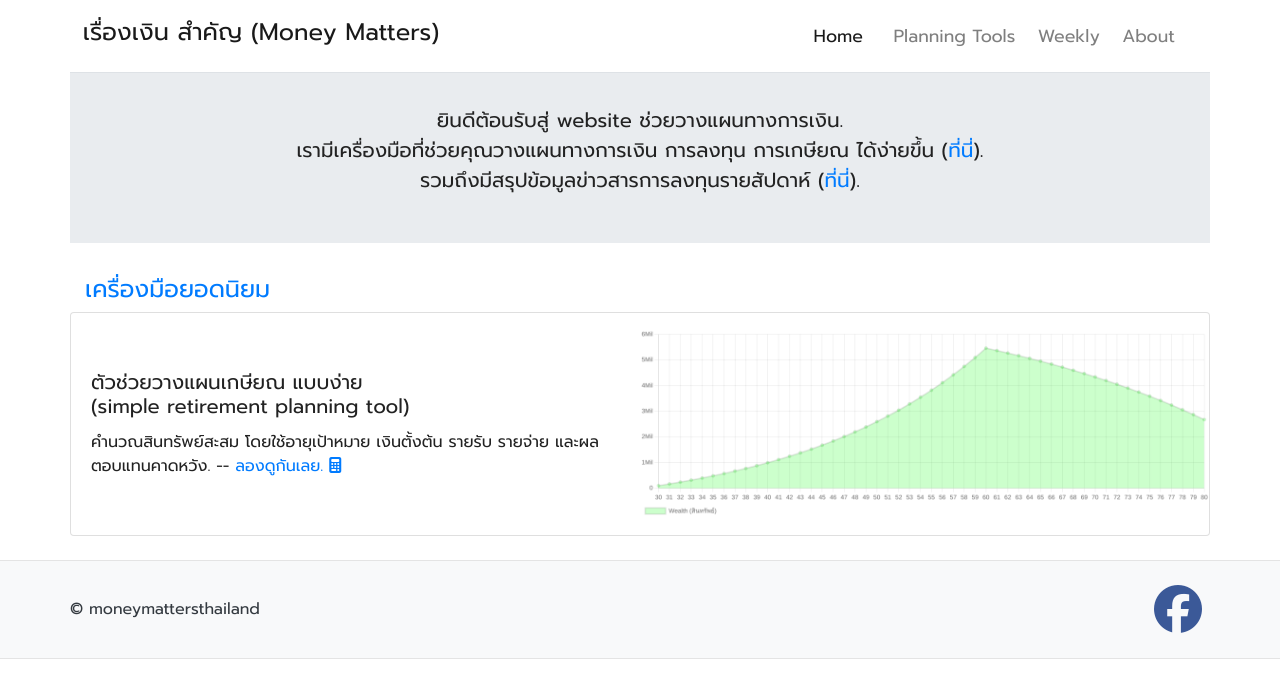
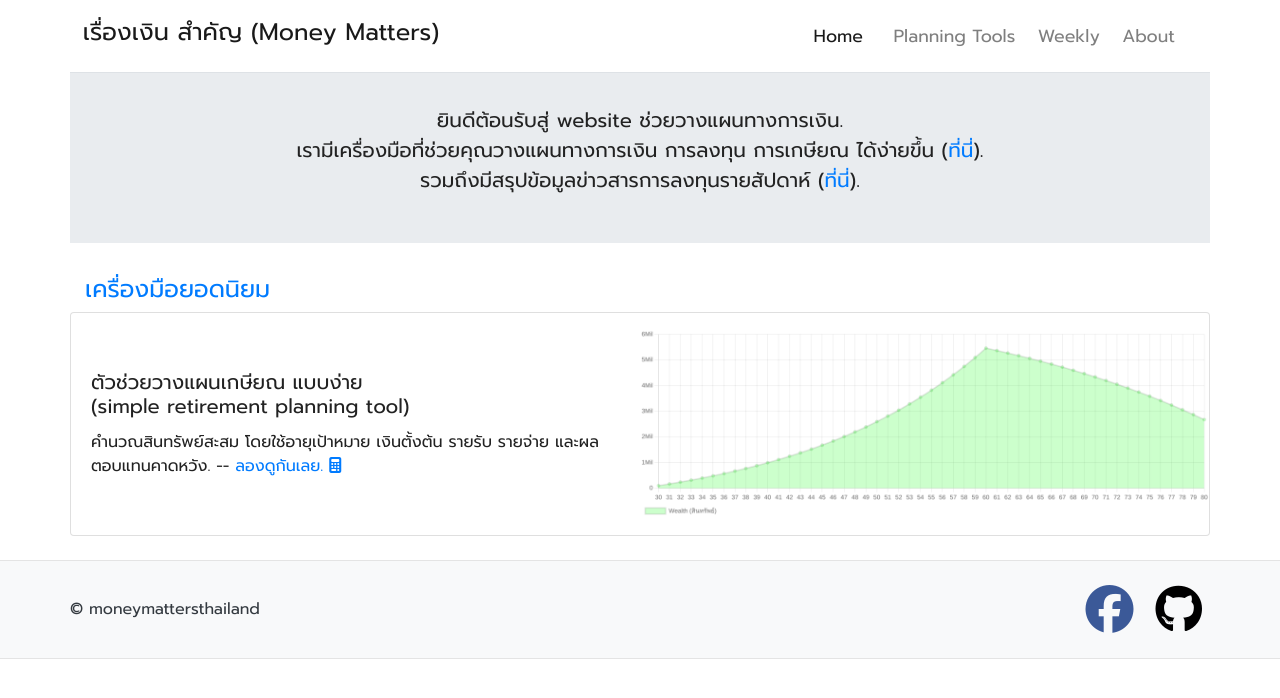
Before and after one commit to moneysart/moneysart.github.io, a Jekyll site: the page built from index.html, in a window 1280 px wide. Shown: the top 698 px of the page. Built offline with Jekyll 4.4.1, drawn with Linux system fonts in a browser that asks for light colours; nearby versions of some CDN libraries.

Commit message:
add github link to footer

```diff
--- a/_includes/footer.html
+++ b/_includes/footer.html
@@ -17,9 +17,9 @@
                 <a class="mx-2" href="{{ site.social.facebook }}">
                     <i class="fab fa-facebook fa-3x" style="color:#3b5998;"></i>
                 </a>
-                <!-- <a class="mx-2" href="{{ site.social.github }}">
+                <a class="mx-2" href="{{ site.social.github }}">
                     <i class="fab fa-github fa-3x" style="color:#000;"></i>
-                </a> -->
+                </a>
             </div>
         </div>
 
```
